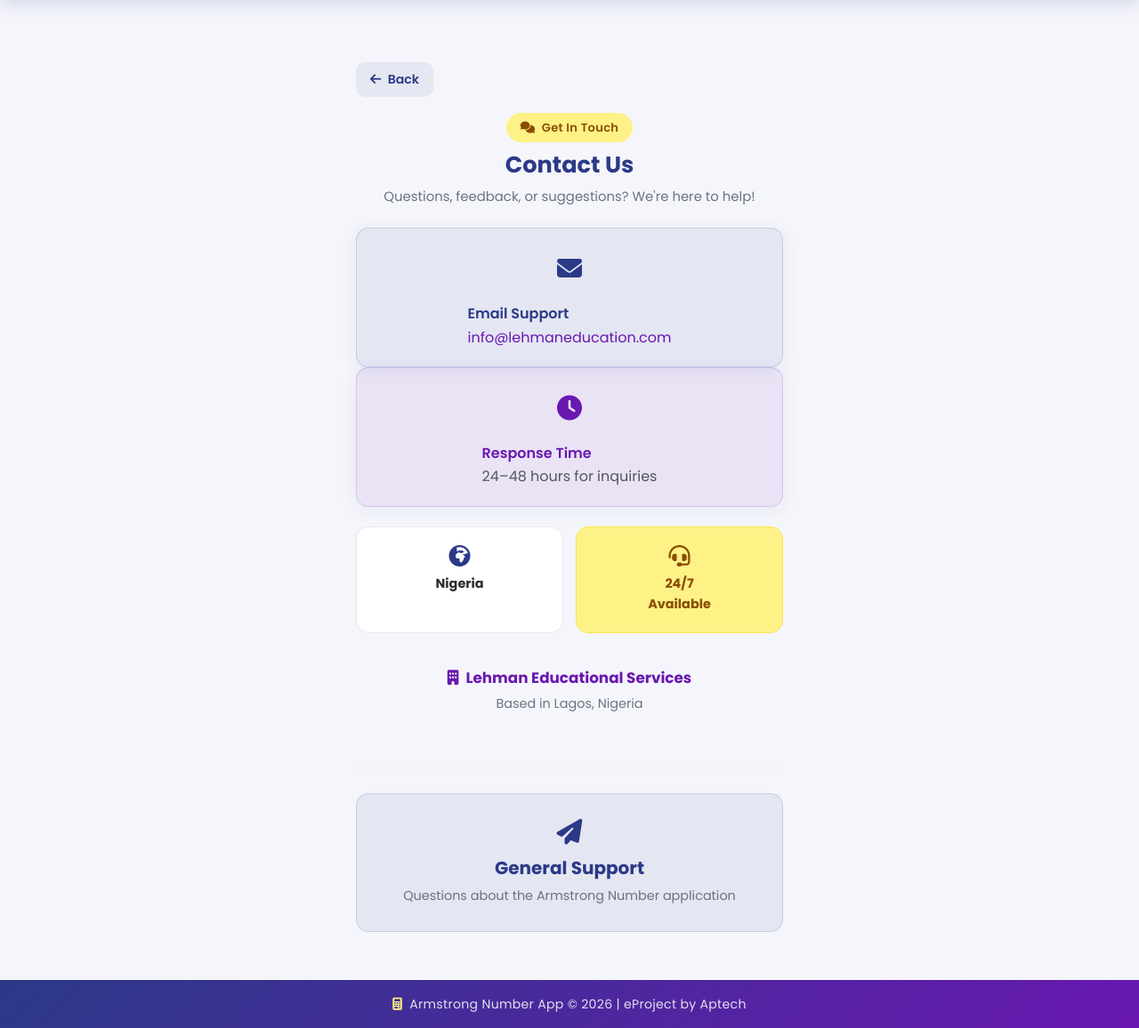
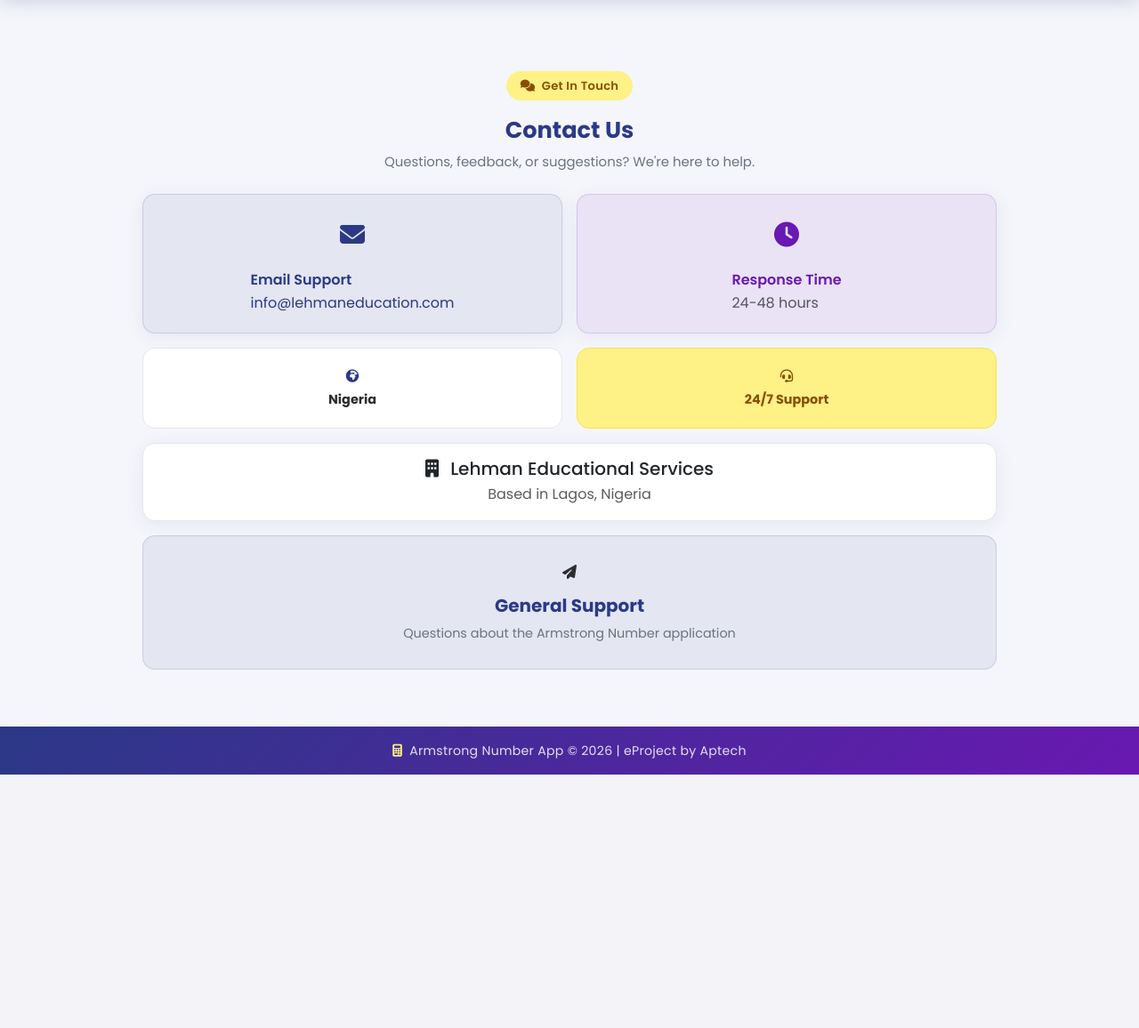
Before and after one commit to Favour-Ikec/armstrong-number-app, a Flask app: page /contact in a window 1280 px wide. Shown: the part 66-1222 px from the top of the page at 89% size. After the commit the page ends 937 px from the top, so only its background shows below. Run offline with Flask 3, Linux system fonts and the light colour scheme.

Commit message:
Polished up the UI/UX
- Added a loading state to request buttons while requests are being made
- Added a loading state while navigating between pages
- Added an online and offline checker for better UX
- Added modals for logout and delete account confirmations
- Properly managed network issues for events like page navigation and
  form submission

```diff
--- a/app/models.py
+++ b/app/models.py
@@ -2,11 +2,15 @@ from datetime import datetime
 from werkzeug.security import generate_password_hash, check_password_hash
 from flask_login import UserMixin
 from app import db, login_manager
+from sqlalchemy.exc import OperationalError
 
 
 @login_manager.user_loader
 def load_user(user_id):
-    return User.query.get(int(user_id))
+    try:
+        return User.query.get(int(user_id))
+    except OperationalError:
+        return None
 
 
 class User(UserMixin, db.Model):
--- a/app/routes.py
+++ b/app/routes.py
@@ -127,13 +127,6 @@ def settings():
             current_user.contact_number = request.form.get('contact_number', current_user.contact_number).strip()
             current_user.address = request.form.get('address', '').strip()
 
-            new_password = request.form.get('new_password', '')
-            if new_password:
-                if current_user.check_password(new_password):
-                    flash('New password cannot be the same as your old password.', 'error')
-                    return redirect(url_for('main.settings'))
-                current_user.set_password(new_password)
-
             db.session.commit()
             flash('Profile updated.', 'success')
 
@@ -143,6 +136,40 @@ def settings():
             logout_user()
             flash('Account deleted.', 'success')
             return redirect(url_for('main.home'))
+
+        elif action == 'change_password':
+            current = request.form.get('current_password', '')
+            new = request.form.get('new_password', '')
+            confirm = request.form.get('confirm_password', '')
+
+            # Validation
+            if not current or not new or not confirm:
+                flash('All password fields are required', 'error')
+                return redirect(url_for('main.settings'))
+
+            if not current_user.check_password(current):
+                flash('Current Password is incorrect', 'error')
+                return redirect(url_for('main.settings'))
+
+            if new != confirm:
+                flash('Passwords do not match', 'error')
+                return redirect(url_for('main.settings'))
+
+            if len(new) < 6:
+                flash('Password must be at least 6 characters.', 'error')
+                return redirect(url_for('main.settings'))
+
+            if current_user.check_password(new):
+                flash('New password cannot be the same as your old password.', 'error')
+                return redirect(url_for('main.settings'))
+
+            # Update password
+            current_user.set_password(new)
+            db.session.commit()
+
+            logout_user()
+            flash('Password changed. Please log in again.', 'success')
+            return redirect(url_for('main.login'))
 
         return redirect(url_for('main.settings'))
 
@@ -395,14 +422,7 @@ def reset_password(token):
     return render_template('reset_password.html', token=token)
 
 
-# ============================================================
-#  PASTE THESE NEW ROUTES INTO YOUR routes.py
-#  Add them AFTER your existing routes (before the last line)
-# ============================================================
-
 # --- 1. ADMIN DASHBOARD ---
-# Add this import at the TOP of routes.py (with the other imports):
-#   from sqlalchemy import func
 
 @main.route('/admin')
 @login_required
@@ -437,10 +457,6 @@ def admin_dashboard():
 
 
 # --- 2. CSV EXPORT ---
-# Add this import at the TOP of routes.py:
-#   import csv
-#   import io
-#   from flask import Response
 
 @main.route('/attempts/export')
 @login_required
--- a/app/static/css/style.css
+++ b/app/static/css/style.css
@@ -584,28 +625,9 @@ footer i {
    CONTACT PAGE
 ================================= */
 .contact-wrapper {
-    max-width: 520px;
-    margin: 10px auto;
+    max-width: 1000px;
+    margin: 20px auto;
     padding: 20px;
-}
-
-.back-btn {
-    background: var(--primary-light);
-    color: var(--primary);
-    display: inline-block;
-    padding: 8px 16px;
-    border-radius: var(--radius-sm);
-    font-size: 0.88rem;
-    font-weight: 600;
-    cursor: pointer;
-    margin-bottom: 18px;
-    transition: all 0.3s;
-    text-decoration: none;
-}
-
-.back-btn:hover {
-    background: var(--primary);
-    color: #fff;
 }
 
 .title {
@@ -819,21 +841,14 @@ hr {
 /* ===============================
    SCROLLBAR (Webkit)
 ================================= */
-::-webkit-scrollbar {
-    width: 8px;
+/* Hide scrollbar everywhere */
+* {
+    scrollbar-width: none;          /* Firefox */
+    -ms-overflow-style: none;       /* IE/Edge */
 }
 
-::-webkit-scrollbar-track {
-    background: var(--light-bg);
-}
-
-::-webkit-scrollbar-thumb {
-    background: var(--primary-medium);
-    border-radius: 4px;
-}
-
-::-webkit-scrollbar-thumb:hover {
-    background: var(--primary);
+*::-webkit-scrollbar {
+    display: none;                  /* Chrome/Safari */
 }
 
 /* ===============================
@@ -941,3 +956,81 @@ hr {
 }
 .text-armstrong { color: #065f46; }
 .text-not-armstrong { color: var(--primary); }
+
+.toast-container {
+    position: fixed;
+    top: 80px; /* below navbar */
+    right: 20px;
+    z-index: 9999;
+    display: flex;
+    flex-direction: column;
+    gap: 10px;
+    width: 300px;
+}
+
+.toast-message {
+    border-radius: 12px;
+    padding: 12px 16px;
+    font-size: 0.9rem;
+    font-weight: 500;
+    box-shadow: 0 4px 20px rgba(0,0,0,0.1);
+    animation: fadeSlideIn 0.3s ease;
+}
+
+.toast-success {
+    background: #ecfdf5;
+    color: #065f46;
+}
+
+.toast-error {
+    background: #fef2f2;
+    color: #991b1b;
+}
+
+@keyframes fadeSlideIn {
+    from {
+        opacity: 0;
+        transform: translateX(30px);
+    }
+    to {
+        opacity: 1;
+        transform: translateX(0);
+    }
+}
+
+/* Confirm Modal Overlay */
+.confirm-overlay {
+    position: fixed;
+    inset: 0;
+    background: rgba(0, 0, 0, 0.4);
+    display: flex;
+    align-items: center;
+    justify-content: center;
+    z-index: 10000;
+}
+
+/* Confirm Box */
+.confirm-box {
+    background: white;
+    padding: 24px;
+    border-radius: var(--radius);
+    box-shadow: var(--shadow-hover);
+    width: 320px;
+    text-align: center;
+    animation: fadeInUp 0.25s ease;
+}
+
+.confirm-box p {
+    margin-bottom: 16px;
+    font-weight: 500;
+}
+
+.confirm-actions {
+    display: flex;
+    justify-content: center;
+    gap: 10px;
+}
+
+.modal-content {
+    animation: fadeInUp 0.25s ease;
+}
--- /dev/null
+++ b/app/static/js/app.js
@@ -0,0 +1,135 @@
+document.addEventListener("DOMContentLoaded", () => {
+
+    document.querySelectorAll("form").forEach(form => {
+        if (form.id === "deleteAccountForm") return;
+
+        form.addEventListener("submit", function (e) {
+
+            if (!navigator.onLine) {
+                e.preventDefault();
+                showToast("You're offline. Cannot submit right now.", "error");
+            }
+
+            const btn = this.querySelector("button[type='submit']");
+            if (!btn) return;
+
+            btn.classList.add("btn-loading");
+
+            const originalText = btn.innerHTML;
+            btn.dataset.originalText = originalText;
+
+            const text = btn.dataset.loading || "Processing...";
+            btn.innerHTML = `<span class="spinner me-2"></span> ${text}`;
+            btn.disabled = true;
+
+            // ⬇️ ADD DELAY LOGIC HERE
+            const start = Date.now();
+            const minTime = 500;
+
+            e.preventDefault(); // temporarily stop form
+
+            setTimeout(() => {
+                form.submit(); // now submit after delay
+            }, Math.max(0, minTime - (Date.now() - start)));
+        });
+
+    });
+
+    // Page navigation loader (unchanged)
+    document.querySelectorAll("a").forEach(link => {
+        if (
+            link.href &&
+            !link.target &&
+            !link.href.includes("#") &&
+            !link.classList.contains("logout-link") // ✅ exclude logout
+        ) {
+            link.addEventListener("click", () => {
+                const loader = document.getElementById("pageLoader");
+                if (loader) loader.classList.add("active");
+            });
+        }
+    });
+
+});
+
+document.querySelectorAll(".logout-link").forEach(link => {
+    link.addEventListener("click", function (e) {
+        e.preventDefault();
+
+        showConfirm(
+            "Are you sure you want to log out?",
+            () => {
+                window.location.href = this.href; // proceed
+            }
+        );
+    });
+});
+
+// DELETE ACCOUNT MODAL
+const deleteBtn = document.getElementById("deleteAccountBtn");
+const deleteForm = document.getElementById("deleteAccountForm");
+
+if (deleteBtn && deleteForm) {
+    deleteBtn.addEventListener("click", () => {
+
+        showConfirm(
+            "Do you want to delete your account? This cannot be undone",
+            () => {
+                deleteForm.submit(); // only submit after confirm
+            }
+        );
+
+    });
+}
+
+// OFFLINE DETECTION
+function showToast(message, type = "error") {
+    const container = document.getElementById("toast-container");
+
+    const toast = document.createElement("div");
+    toast.className = `toast-message toast-${type}`;
+
+    toast.innerHTML = message;
+
+    container.appendChild(toast);
+
+    setTimeout(() => {
+        toast.remove();
+    }, 4000);
+}
+
+function showConfirm(message, onConfirm) {
+    const overlay = document.createElement("div");
+    overlay.className = "confirm-overlay";
+
+    overlay.innerHTML = `
+        <div class="confirm-box">
+            <p>${message}</p>
+            <div class="confirm-actions">
+                <button class="btn btn-danger btn-sm confirm-yes">Yes</button>
+                <button class="btn btn-secondary btn-sm confirm-no">Cancel</button>
+            </div>
+        </div>
+    `;
+
+    document.body.appendChild(overlay);
+
+    overlay.querySelector(".confirm-yes").onclick = () => {
+        overlay.remove();
+        onConfirm();
+    };
+
+    overlay.querySelector(".confirm-no").onclick = () => {
+        overlay.remove();
+    };
+}
+
+// OFFLINE
+window.addEventListener("offline", () => {
+    showToast(`<i class="fas fa-wifi me-2"></i> No internet connection`, "error");
+});
+
+// ONLINE
+window.addEventListener("online", () => {
+    showToast(`<i class="fas fa-check-circle me-2"></i> You're back online`, "success");
+});
--- a/app/templates/base.html
+++ b/app/templates/base.html
@@ -6,7 +6,8 @@
     <title>{% block title %}Armstrong Number App{% endblock %}</title>
 
     <!-- Google Fonts -->
-    <link href="https://fonts.googleapis.com/css2?family=Poppins:wght@300;400;500;600;700&display=swap" rel="stylesheet">
+    <link href="https://fonts.googleapis.com/css2?family=Poppins:wght@300;400;500;600;700&display=swap"
+        rel="stylesheet">
 
     <!-- Bootstrap -->
     <link href="https://cdn.jsdelivr.net/npm/bootstrap@5.3.2/dist/css/bootstrap.min.css" rel="stylesheet">
@@ -15,13 +16,14 @@
     <link rel="stylesheet" href="https://cdnjs.cloudflare.com/ajax/libs/font-awesome/6.5.1/css/all.min.css">
 
     <!-- Animate.css -->
-    <link rel="stylesheet" href="https://cdnjs.cloudflare.com/ajax/libs/animate.css/4.1.1/animate.min.css"/>
+    <link rel="stylesheet" href="https://cdnjs.cloudflare.com/ajax/libs/animate.css/4.1.1/animate.min.css" />
 
     <!-- Custom Styles -->
     <link rel="stylesheet" href="{{ url_for('static', filename='css/style.css') }}">
 </head>
 
 <body>
+    <div id="toast-container" class="toast-container"></div>
     {% set endpoint = request.endpoint %}
 
     <!-- Navbar -->
@@ -33,8 +35,8 @@
             </a>
 
             <!-- Mobile Toggle -->
-            <button class="navbar-toggler border-0" type="button"
-                    data-bs-toggle="offcanvas" data-bs-target="#mobileMenu">
+            <button class="navbar-toggler border-0" type="button" data-bs-toggle="offcanvas"
+                data-bs-target="#mobileMenu">
                 <i class="fas fa-bars text-white"></i>
             </button>
 
@@ -88,18 +90,20 @@
                     {% if current_user.is_authenticated %}
                     {% if current_user.email == 'legendofwinning002@gmail.com' %}
                     <li class="nav-item">
-                        <a class="nav-link {% if endpoint == 'main.admin_dashboard' %}active{% endif %}" href="{{ url_for('main.admin_dashboard') }}">
+                        <a class="nav-link {% if endpoint == 'main.admin_dashboard' %}active{% endif %}"
+                            href="{{ url_for('main.admin_dashboard') }}">
                             <i class="fas fa-shield-halved me-1"></i> Admin
                         </a>
                     </li>
                     {% endif %}
                     <li class="nav-item">
-                        <a class="nav-link {% if endpoint == 'main.settings' %}active{% endif %}" href="{{ url_for('main.settings') }}">
+                        <a class="nav-link {% if endpoint == 'main.settings' %}active{% endif %}"
+                            href="{{ url_for('main.settings') }}">
                             <i class="fas fa-cog me-1"></i> Settings
                         </a>
                     </li>
                     <li class="nav-item">
-                        <a class="nav-link" href="{{ url_for('main.logout') }}">
+                        <a class="nav-link logout-link" href="{{ url_for('main.logout') }}">
                             <i class="fas fa-sign-out-alt me-1"></i> Logout
                         </a>
                     </li>
@@ -136,22 +140,32 @@
                     </a>
                 </li>
                 {% if current_user.is_authenticated %}
-                <li class="nav-item"><a class="nav-link" href="{{ url_for('main.check') }}"><i class="fas fa-hashtag me-2"></i>Check</a></li>
-                <li class="nav-item"><a class="nav-link" href="{{ url_for('main.range_check') }}"><i class="fas fa-list-ol me-2"></i>Range</a></li>
-                <li class="nav-item"><a class="nav-link" href="{{ url_for('main.attempts') }}"><i class="fas fa-history me-2"></i>History</a></li>
-                <li class="nav-item"><a class="nav-link" href="{{ url_for('main.feedback') }}"><i class="fas fa-comment-dots me-2"></i>Feedback</a></li>
+                <li class="nav-item"><a class="nav-link" href="{{ url_for('main.check') }}"><i
+                            class="fas fa-hashtag me-2"></i>Check</a></li>
+                <li class="nav-item"><a class="nav-link" href="{{ url_for('main.range_check') }}"><i
+                            class="fas fa-list-ol me-2"></i>Range</a></li>
+                <li class="nav-item"><a class="nav-link" href="{{ url_for('main.attempts') }}"><i
+                            class="fas fa-history me-2"></i>History</a></li>
+                <li class="nav-item"><a class="nav-link" href="{{ url_for('main.feedback') }}"><i
+                            class="fas fa-comment-dots me-2"></i>Feedback</a></li>
                 {% if current_user.email == 'legendofwinning002@gmail.com' %}
-                <li class="nav-item"><a class="nav-link" href="{{ url_for('main.admin_dashboard') }}"><i class="fas fa-shield-halved me-2"></i>Admin</a></li>
+                <li class="nav-item"><a class="nav-link" href="{{ url_for('main.admin_dashboard') }}"><i
+                            class="fas fa-shield-halved me-2"></i>Admin</a></li>
                 {% endif %}
-                <li class="nav-item"><a class="nav-link" href="{{ url_for('main.settings') }}"><i class="fas fa-cog me-2"></i>Settings</a></li>
+                <li class="nav-item"><a class="nav-link" href="{{ url_for('main.settings') }}"><i
+                            class="fas fa-cog me-2"></i>Settings</a></li>
                 <li class="nav-item mt-3" style="border-top: 1px solid rgba(255,255,255,0.1); padding-top: 12px;">
-                    <a class="nav-link" href="{{ url_for('main.logout') }}"><i class="fas fa-sign-out-alt me-2"></i>Logout</a>
+                    <a class="nav-link logout-link" href="{{ url_for('main.logout') }}"><i
+                            class="fas fa-sign-out-alt me-2"></i>Logout</a>
                 </li>
                 {% else %}
-                <li class="nav-item"><a class="nav-link" href="{{ url_for('main.login') }}"><i class="fas fa-sign-in-alt me-2"></i>Login</a></li>
-                <li class="nav-item"><a class="nav-link" href="{{ url_for('main.register') }}"><i class="fas fa-user-plus me-2"></i>Register</a></li>
+                <li class="nav-item"><a class="nav-link" href="{{ url_for('main.login') }}"><i
+                            class="fas fa-sign-in-alt me-2"></i>Login</a></li>
+                <li class="nav-item"><a class="nav-link" href="{{ url_for('main.register') }}"><i
+                            class="fas fa-user-plus me-2"></i>Register</a></li>
                 {% endif %}
-                <li class="nav-item"><a class="nav-link" href="{{ url_for('main.contact') }}"><i class="fas fa-envelope me-2"></i>Contact</a></li>
+                <li class="nav-item"><a class="nav-link" href="{{ url_for('main.contact') }}"><i
+                            class="fas fa-envelope me-2"></i>Contact</a></li>
             </ul>
         </div>
     </div>
@@ -162,7 +176,8 @@
         {% if messages %}
         {% for category, message in messages %}
         <div class="alert alert-{{ 'danger' if category == 'error' else category }} alert-dismissible fade show">
-            <i class="fas fa-{% if category == 'success' %}check-circle{% elif category == 'error' %}exclamation-circle{% else %}info-circle{% endif %} me-2"></i>
+            <i
+                class="fas fa-{% if category == 'success' %}check-circle{% elif category == 'error' %}exclamation-circle{% else %}info-circle{% endif %} me-2"></i>
             {{ message }}
             <button type="button" class="btn-close" data-bs-dismiss="alert"></button>
         </div>
@@ -184,6 +199,12 @@
         </p>
     </footer>
 
+    <div id="pageLoader" class="page-loader">
+        <div class="spinner" style="width:30px; height:30px; border-width:3px;"></div>
+    </div>
+
     <script src="https://cdn.jsdelivr.net/npm/bootstrap@5.3.2/dist/js/bootstrap.bundle.min.js"></script>
+    <script src="{{ url_for('static', filename='js/app.js') }}"></script>
 </body>
+
 </html>
--- a/app/templates/contact.html
+++ b/app/templates/contact.html
@@ -2,72 +2,85 @@
 {% block title %}Contact Us - Armstrong Number App{% endblock %}
 
 {% block content %}
-<div class="contact-wrapper">
-
-    <!-- Back -->
-    <a href="{{ url_for('main.home') }}" class="back-btn">
-        <i class="fas fa-arrow-left me-1"></i> Back
-    </a>
+<div class="contact-wrapper animate__animated animate__fadeIn">
 
     <!-- Header -->
-    <div class="text-center">
-        <div class="custom-badge"><i class="fas fa-comments me-1"></i> Get In Touch</div>
+    <div class="text-center mb-4">
+        <div class="custom-badge mb-2">
+            <i class="fas fa-comments me-1"></i> Get In Touch
+        </div>
         <h2 class="title">Contact Us</h2>
         <p class="subtitle">
-            Questions, feedback, or suggestions? We're here to help!
+            Questions, feedback, or suggestions? We're here to help.
         </p>
     </div>
 
-    <!-- Email Card -->
-    <div class="card email-card">
+    <!-- Grid -->
+    <div class="row g-3">
+
+        <!-- Email -->
+        <div class="col-md-6">
+            <div class="card email-card h-100">
                 <div class="icon">
                     <i class="fas fa-envelope" style="color: var(--primary);"></i>
                 </div>
                 <div>
-            <h5 class="mb-1">Email Support</h5>
-            <a href="mailto:info@lehmaneducation.com" style="color: var(--accent);">
+                    <h5>Email Support</h5>
+                    <a href="mailto:info@lehmaneducation.com">
                         info@lehmaneducation.com
                     </a>
                 </div>
             </div>
+        </div>
 
-    <!-- Response Time -->
-    <div class="card response-card">
+        <!-- Response -->
+        <div class="col-md-6">
+            <div class="card response-card h-100">
                 <div class="icon">
                     <i class="fas fa-clock" style="color: var(--accent);"></i>
                 </div>
                 <div>
-            <h5 class="mb-1">Response Time</h5>
-            <p class="mb-0 text-muted">24–48 hours for inquiries</p>
+                    <h5>Response Time</h5>
+                    <p class="mb-0 text-muted">24-48 hours</p>
+                </div>
             </div>
         </div>
 
         <!-- Info Boxes -->
-    <div class="info-grid">
+        <div class="col-md-6">
             <div class="info-box">
-            <i class="fas fa-globe-africa mb-2" style="font-size: 1.5rem; color: var(--primary);"></i><br>
-            <strong>Nigeria</strong>
+                <i class="fas fa-globe-africa mb-2" style="color: var(--primary);"></i>
+                <p class="mb-0 fw-bold">Nigeria</p>
             </div>
+        </div>
+
+        <div class="col-md-6">
             <div class="info-box highlight">
-            <i class="fas fa-headset mb-2" style="font-size: 1.5rem;"></i><br>
-            <strong>24/7</strong><br>
-            Available
+                <i class="fas fa-headset mb-2"></i>
+                <p class="mb-0">24/7 Support</p>
             </div>
         </div>
 
         <!-- Team -->
-    <div class="team">
-        <h5><i class="fas fa-building me-2"></i>Lehman Educational Services</h5>
-        <p>Based in Lagos, Nigeria</p>
+        <div class="col-12">
+            <div class="card p-3 text-center">
+                <h5 class="mb-1">
+                    <i class="fas fa-building me-2"></i>
+                    Lehman Educational Services
+                </h5>
+                <p class="text-muted mb-0">Based in Lagos, Nigeria</p>
+            </div>
         </div>
 
-    <hr>
-
-    <!-- General Support -->
+        <!-- Support -->
+        <div class="col-12">
             <div class="support-box">
-        <i class="fas fa-paper-plane" style="font-size: 1.8rem; color: var(--primary);"></i>
+                <i class="fas fa-paper-plane mb-2"></i>
                 <h5>General Support</h5>
                 <p>Questions about the Armstrong Number application</p>
+            </div>
+        </div>
+
     </div>
 
 </div>
```
Also changed, not shown: other parts of app/static/css/style.css (+41 -0 lines), app/__init__.py (+13 -1 lines), app/templates/settings.html (+63 -16 lines). Lines whose indentation alone changed are shown as unchanged.
